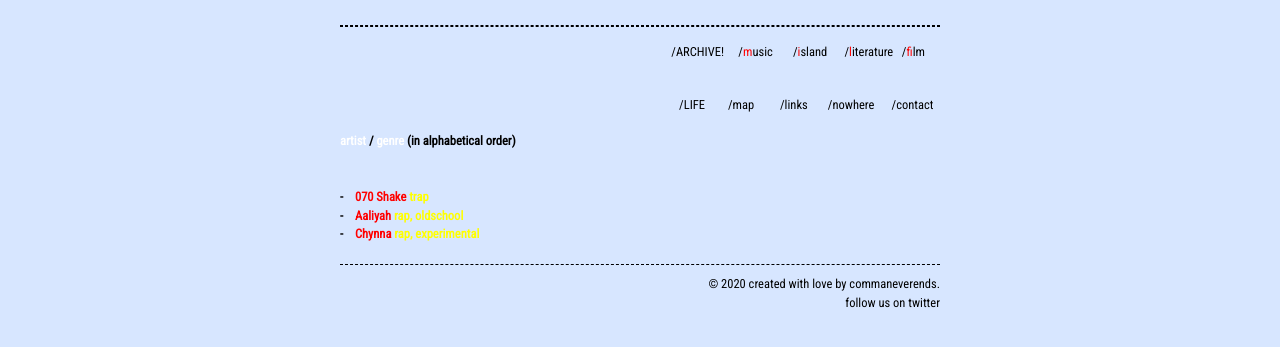
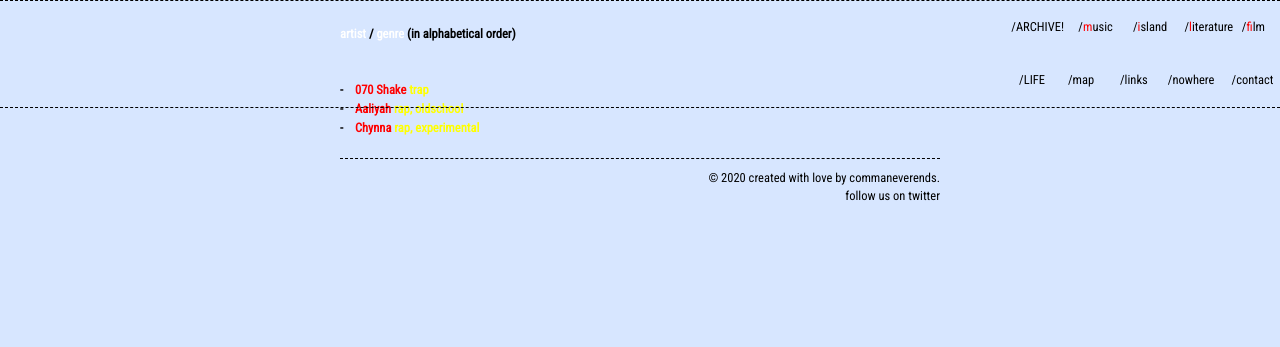
Before and after one commit to jeonghihi/commaneverends.github.io, a Jekyll site: the page built from list-music.md, in a window 1280 px wide. Shown: the top 347 px of the page. Built offline with Jekyll 4.4.1, drawn with Linux system fonts in a browser that asks for light colours; our own code applies the rules of GitHub Pages for plain Markdown files.

Commit message:
Update header.html

```diff
--- a/_includes/header.html
+++ b/_includes/header.html
@@ -1,14 +1,14 @@
 <header>
 
-<div class="menu nofloat">
-	<div id="menu1" style="display:inline-block; margin:5px; float: left; width:100%;">
+<div class="menu">
+	<div id="menu1" style="display:inline-block; margin:5px; width:100%;">
 		<ul><a href="/#">/ARCHIVE! &nbsp;&nbsp;&nbsp;</a>
 		<a href="/music/">/<span style="color: red">m</span>usic &nbsp;&nbsp;&nbsp;&nbsp;&nbsp;</a>
 		<a href="#">/<span style="color: red">i</span>sland &nbsp;&nbsp;&nbsp;&nbsp;</a>
 		<a href="/literature/">/<span style="color: red">l</span>iterature &nbsp;</a>
 		<a href="/film/">/<span style="color: red">f</span>ilm &nbsp;&nbsp;&nbsp;&nbsp;&nbsp;&nbsp;</a>
 		</ul></div>
-	<div id="menu2" style="display:inline-block; margin:5px; float: left; width:100%;">
+	<div id="menu2" style="display:inline-block; margin:5px; width:100%;">
 		<ul><a href="/#">/LIFE &nbsp;&nbsp;&nbsp;&nbsp;&nbsp;&nbsp;</a>
 		<a href="/map/">/map &nbsp;&nbsp;&nbsp;&nbsp;&nbsp;&nbsp;&nbsp;</a>
 		<a href="/links/">/links &nbsp;&nbsp;&nbsp;&nbsp;&nbsp;</a>
@@ -32,10 +32,10 @@
 ul li ul:hover { visibility: visible;  opacity: 20;  display: block;}
 ul li ul li { text-decoration: none;  clear: both;  width: 100%;}
 
-.noFloat {
-    width: 100%;
-    overflow: auto; //If you get a scroll bar, try overflow: hidden;
-    float: none;
+.menu {
+	width: 100%;
+	overflow: auto; //If you get a scroll bar, try overflow: hidden;
+	float: none;
 	position: fixed;
 	top: 0;
 	left: 0;
```
